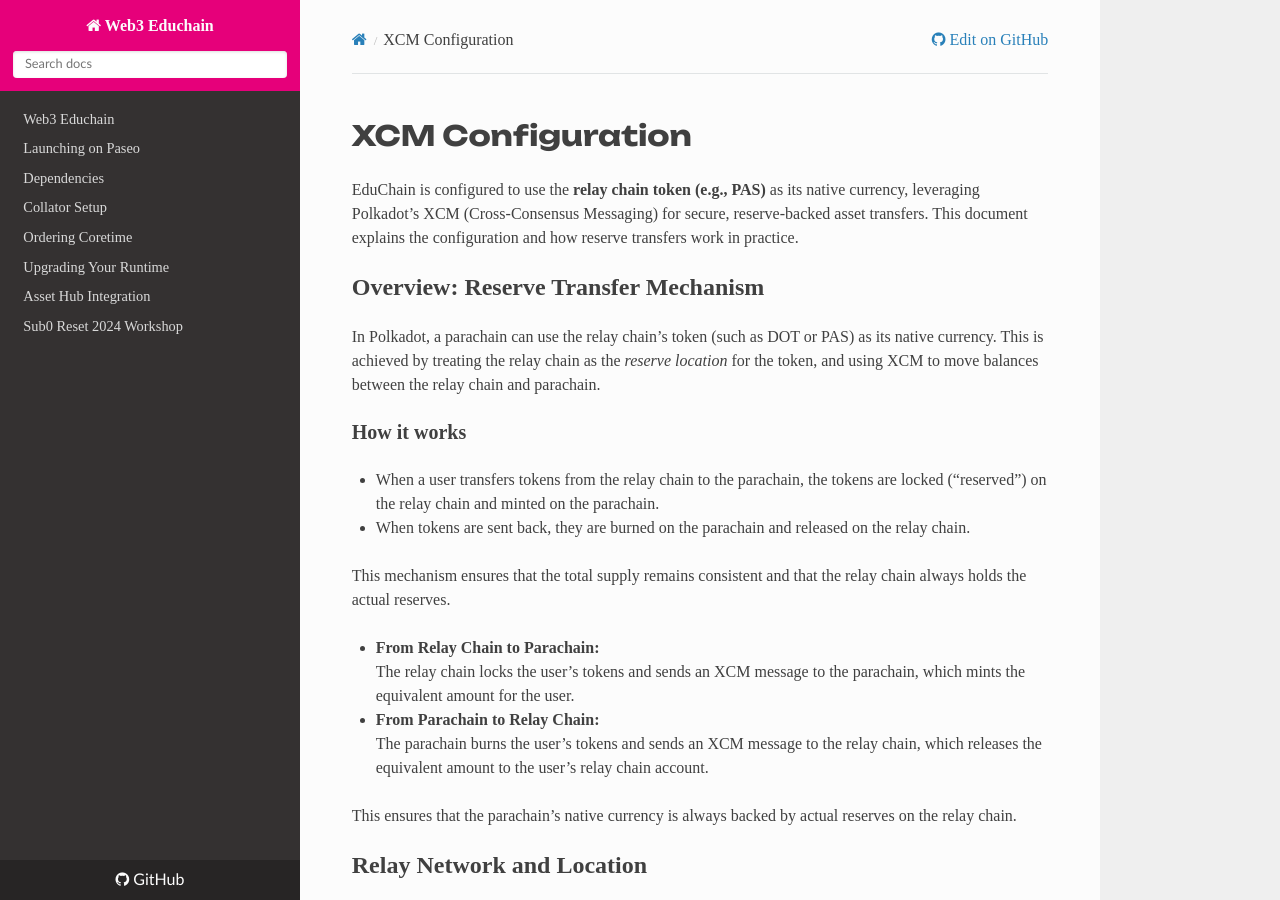
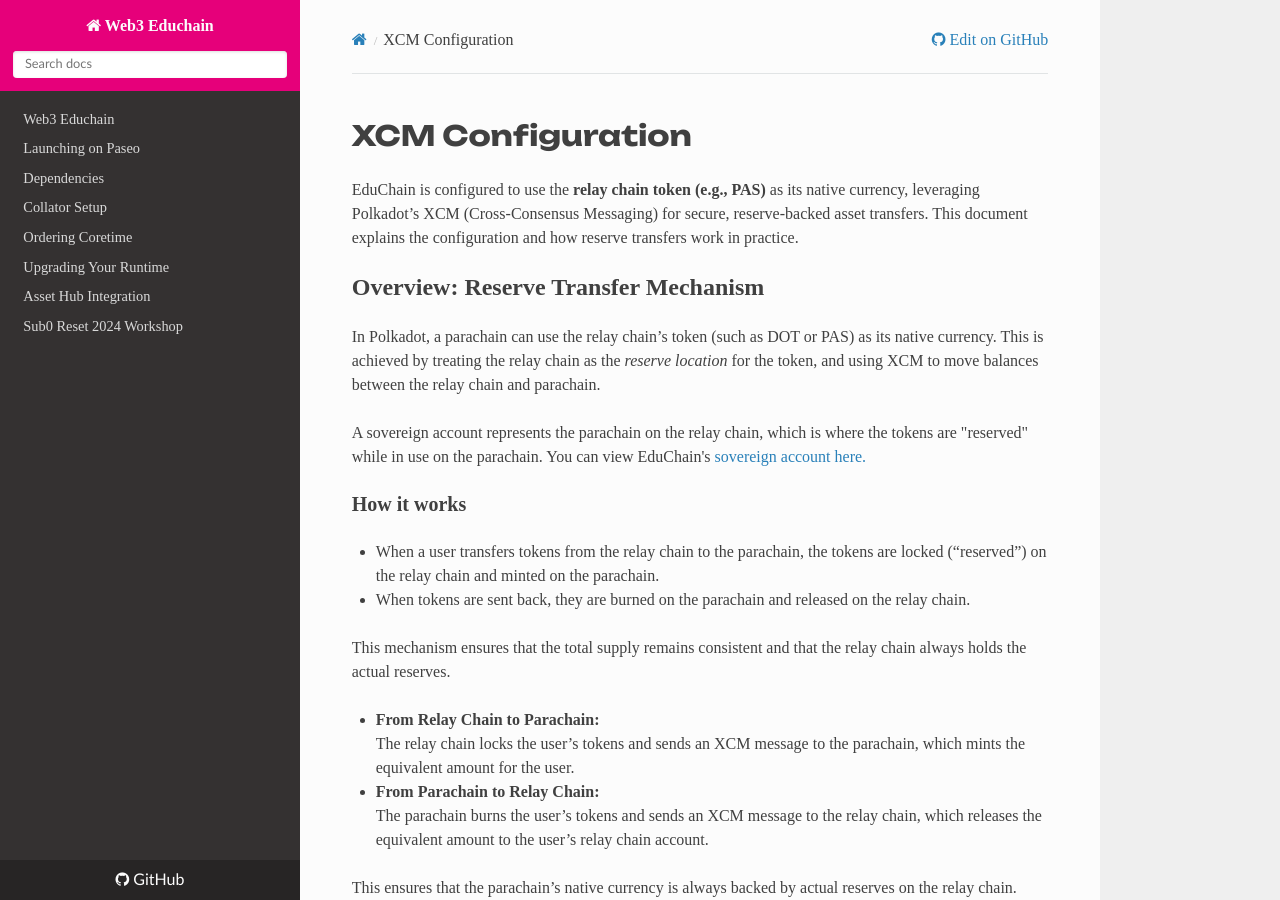
Before and after one commit to w3f/educhain, an MkDocs documentation site: the page built from docs/xcm.md, in a window 1280 px wide and 900 px high. Built offline with MkDocs 1.6.1, drawn with Linux system fonts in a browser that asks for light colours; nearby versions of some CDN libraries.

Commit message:
add sov account

```diff
--- a/docs/xcm.md
+++ b/docs/xcm.md
@@ -5,6 +5,8 @@
 ## Overview: Reserve Transfer Mechanism
 
 In Polkadot, a parachain can use the relay chain’s token (such as DOT or PAS) as its native currency. This is achieved by treating the relay chain as the *reserve location* for the token, and using XCM to move balances between the relay chain and parachain.
+
+A sovereign account represents the parachain on the relay chain, which is where the tokens are "reserved" while in use on the parachain. You can view EduChain's [sovereign account here.](https://paseo.subscan.io/account/13YMK2dtwE9kmdYK7XbBYiTJrVnTbSVFiYNqzNTAv3USGFWf)
 
 ### How it works
 
```
